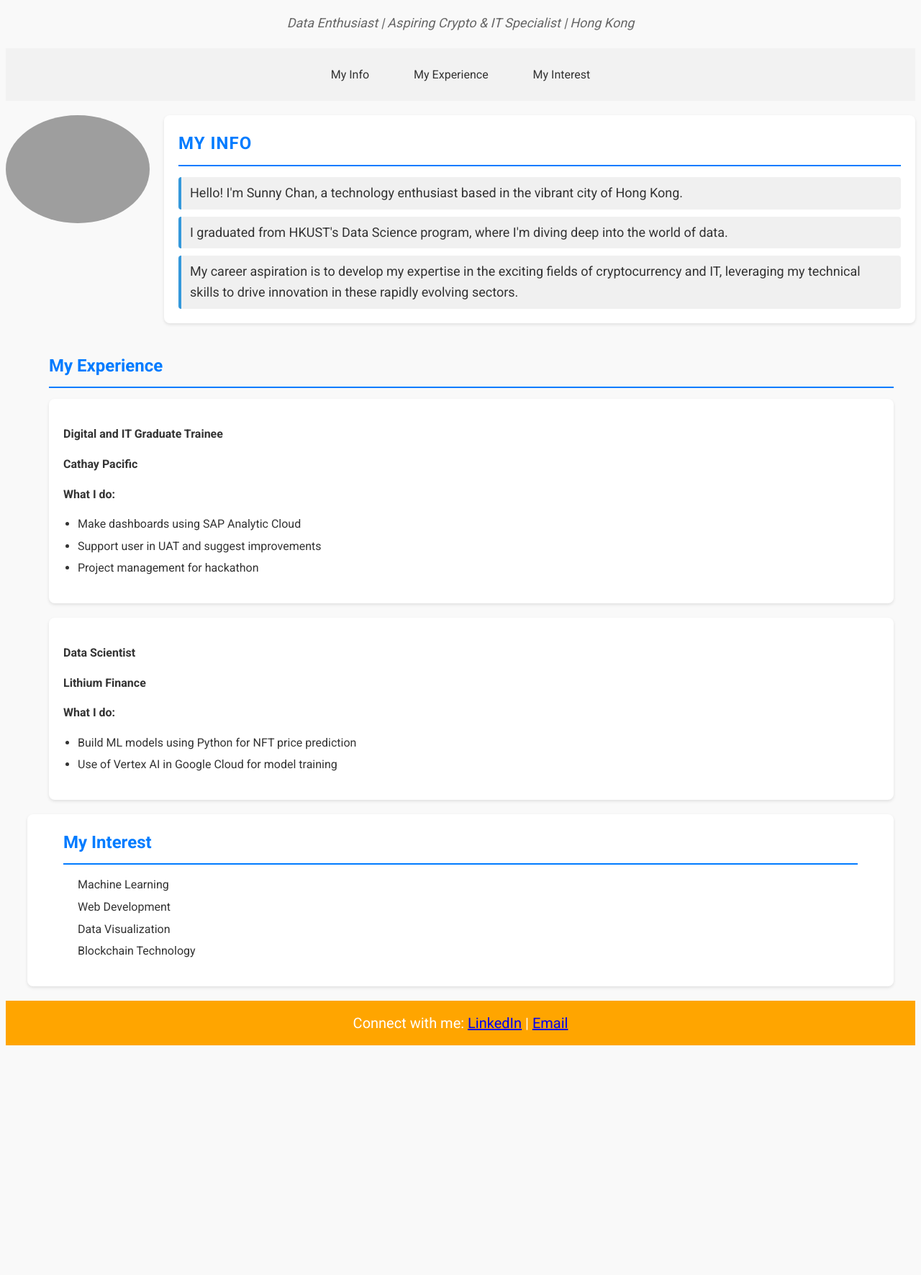
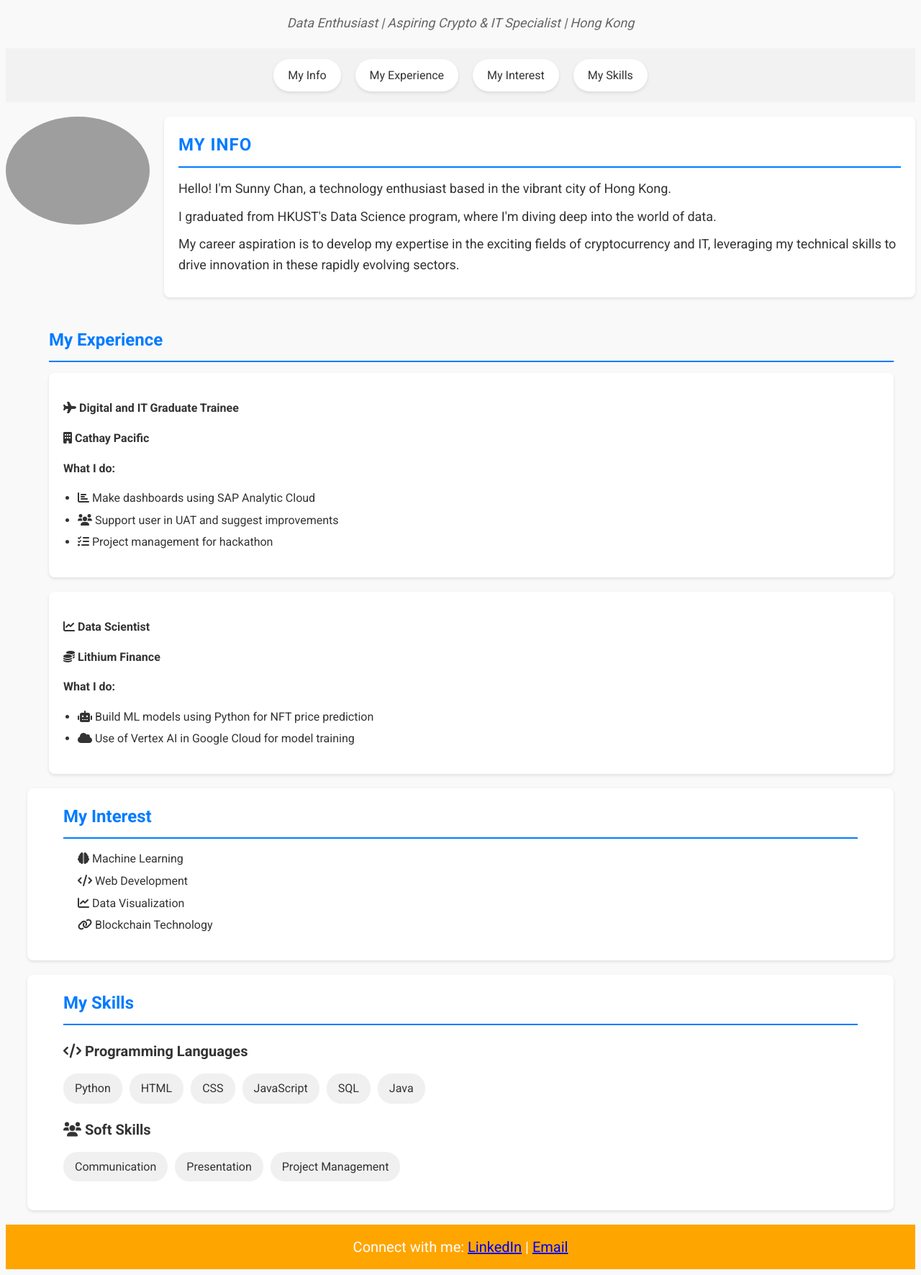
Before and after one commit to Suddy-Chan/Suddy-Chan.github.io, a plain HTML site: page index.html in a window 1280 px wide. Shown: the part 76-1847 px from the top of the page at 72% size. Before the commit the page ends 1536 px from the top, so only its background shows below. Drawn offline with Linux system fonts and the light colour scheme; grey boxes are pictures that could not be loaded.

Commit message:
Add skills sections & Add icons

```diff
--- a/index.html
+++ b/index.html
@@ -3,6 +3,7 @@
     <head>
         <title>Sunny's Webpage</title>
         <link href="./styles.css" rel="stylesheet">
+        <link rel="stylesheet" href="https://cdnjs.cloudflare.com/ajax/libs/font-awesome/6.0.0/css/all.min.css">
     </head>
 <body>
     <!-- Header -->
@@ -15,6 +16,7 @@
             <li><a href="#info">My Info</a></li>
             <li><a href="#exp">My Experience</a></li>
             <li><a href="#interest">My Interest</a></li>
+            <li><a href="#skills">My Skills</a></li>
         </ul>
     </div>
 
@@ -37,22 +39,22 @@
     <div class="exp" id="exp">
         <h2>My Experience</h2>
         <div class="exp-last">
-            <p><strong>Digital and IT Graduate Trainee</strong></p>
-            <p><strong>Cathay Pacific</strong></p>
+            <p><strong><i class="fas fa-plane"></i> Digital and IT Graduate Trainee</strong></p>
+            <p><strong><i class="fas fa-building"></i> Cathay Pacific</strong></p>
             <p><strong>What I do:</strong></p>
             <ul>
-                <li>Make dashboards using SAP Analytic Cloud</li>
-                <li>Support user in UAT and suggest improvements</li>
-                <li>Project management for hackathon</li>
+                <li><i class="fas fa-chart-bar"></i> Make dashboards using SAP Analytic Cloud</li>
+                <li><i class="fas fa-users"></i> Support user in UAT and suggest improvements</li>
+                <li><i class="fas fa-tasks"></i> Project management for hackathon</li>
             </ul>
         </div>
         <div class="exp-second-last">
-            <p><strong>Data Scientist</strong></p>
-            <p><strong>Lithium Finance</strong></p>
+            <p><strong><i class="fas fa-chart-line"></i> Data Scientist</strong></p>
+            <p><strong><i class="fas fa-coins"></i> Lithium Finance</strong></p>
             <p><strong>What I do:</strong></p>
             <ul>
-                <li>Build ML models using Python for NFT price prediction</li>
-                <li>Use of Vertex AI in Google Cloud for model training</li>
+                <li><i class="fas fa-robot"></i> Build ML models using Python for NFT price prediction</li>
+                <li><i class="fas fa-cloud"></i> Use of Vertex AI in Google Cloud for model training</li>
             </ul>
         </div>
     </div>
@@ -61,11 +63,35 @@
     <div class="interest" id="interest">
         <h2>My Interest</h2>
         <ul>
-            <li>Machine Learning</li>
-            <li>Web Development</li>
-            <li>Data Visualization</li>
-            <li>Blockchain Technology</li>
+            <li><i class="fas fa-brain"></i> Machine Learning</li>
+            <li><i class="fas fa-code"></i> Web Development</li>
+            <li><i class="fas fa-chart-line"></i> Data Visualization</li>
+            <li><i class="fas fa-link"></i> Blockchain Technology</li>
         </ul>
+    </div>
+
+    <!-- My Skills -->
+    <div class="skills" id="skills">
+        <h2>My Skills</h2>
+        <div class="skill-category">
+            <h3><i class="fas fa-code"></i> Programming Languages</h3>
+            <div class="skill-list">
+                <div class="skill">Python</div>
+                <div class="skill">HTML</div>
+                <div class="skill">CSS</div>
+                <div class="skill">JavaScript</div>
+                <div class="skill">SQL</div>
+                <div class="skill">Java</div>
+            </div>
+        </div>
+        <div class="skill-category">
+            <h3><i class="fas fa-users"></i> Soft Skills</h3>
+            <div class="skill-list">
+                <div class="skill">Communication</div>
+                <div class="skill">Presentation</div>
+                <div class="skill">Project Management</div>
+            </div>
+        </div>
     </div>
 
     <!-- Footer -->
--- a/styles.css
+++ b/styles.css
@@ -26,7 +26,7 @@ h1 {
 .nav {
     background-color: #f2f2f2;
     overflow: hidden;
-    padding: 10px 0;
+    padding: 15px 0;
     margin-bottom: 20px;
 }
 
@@ -36,24 +36,27 @@ h1 {
     padding: 0;
     display: flex;
     justify-content: center;
-}
-
-.nav li {
-    margin: 0 15px;
+    gap: 20px;
 }
 
 .nav li a {
-    display: block;
+    display: inline-block;
     color: #333;
     text-align: center;
-    padding: 14px 16px;
+    padding: 10px 20px;
     text-decoration: none;
     font-weight: 500;
-    transition: color 0.3s ease;
+    background-color: white;
+    border-radius: 25px;
+    box-shadow: 0 2px 4px rgba(0,0,0,0.1);
+    transition: all 0.3s ease;
 }
 
 .nav li a:hover {
-    color: #007bff;
+    color: white;
+    background-color: #007bff;
+    transform: translateY(-2px);
+    box-shadow: 0 4px 8px rgba(0,0,0,0.2);
 }
 
 /* Main Container Styles */
@@ -107,19 +110,10 @@ h1 {
     font-size: 18px;
     line-height: 1.6;
     margin: 10px 0;
-    padding: 8px 12px;
-    background-color: #f0f0f0;
-    border-left: 4px solid #3498db;
-    border-radius: 4px;
-    transition: background-color 0.3s ease;
-}
-
-.info p:hover {
-    background-color: #e0e0e0;
-}
-
-.info p:last-child {
-    margin-bottom: 0;
+    padding: 0;
+    background-color: transparent;
+    border-left: none;
+    border-radius: 0;
 }
 
 /* Experience Section Styles */
@@ -204,3 +198,73 @@ h1 {
     margin: 0;
     font-size: 20px;
 }
+
+/* Button Styles */
+button {
+    background-color: #007bff;
+    color: white;
+    border: none;
+    padding: 10px 20px;
+    border-radius: 25px;
+    cursor: pointer;
+    box-shadow: 0 2px 5px rgba(0,0,0,0.2);
+    transition: all 0.3s ease;
+}
+
+button:hover {
+    background-color: #0056b3;
+    transform: translateY(-2px);
+    box-shadow: 0 4px 8px rgba(0,0,0,0.2);
+}
+
+/* Skills Section Styles */
+.skills {
+    background-color: #ffffff;
+    border-radius: 8px;
+    box-shadow: 0 2px 4px rgba(0,0,0,0.1);
+    padding: 20px;
+    margin-bottom: 20px;
+    margin-left: 30px;
+    margin-right: 30px;
+}
+
+.skills h2 {
+    color: #007bff;
+    border-bottom: 2px solid #007bff;
+    padding-bottom: 10px;
+    margin-bottom: 15px;
+    margin-top: 0;
+    margin-left: 30px;
+    margin-right: 30px;
+}
+
+.skill-category {
+    margin: 20px 30px;
+}
+
+.skill-category h3 {
+    color: #333;
+    margin-bottom: 15px;
+    font-size: 20px;
+}
+
+.skill-list {
+    display: flex;
+    flex-wrap: wrap;
+    gap: 10px;
+}
+
+.skill {
+    background-color: #f0f0f0;
+    padding: 8px 16px;
+    border-radius: 20px;
+    font-size: 16px;
+    color: #333;
+    transition: all 0.3s ease;
+}
+
+.skill:hover {
+    background-color: #007bff;
+    color: white;
+    transform: translateY(-2px);
+}
```
